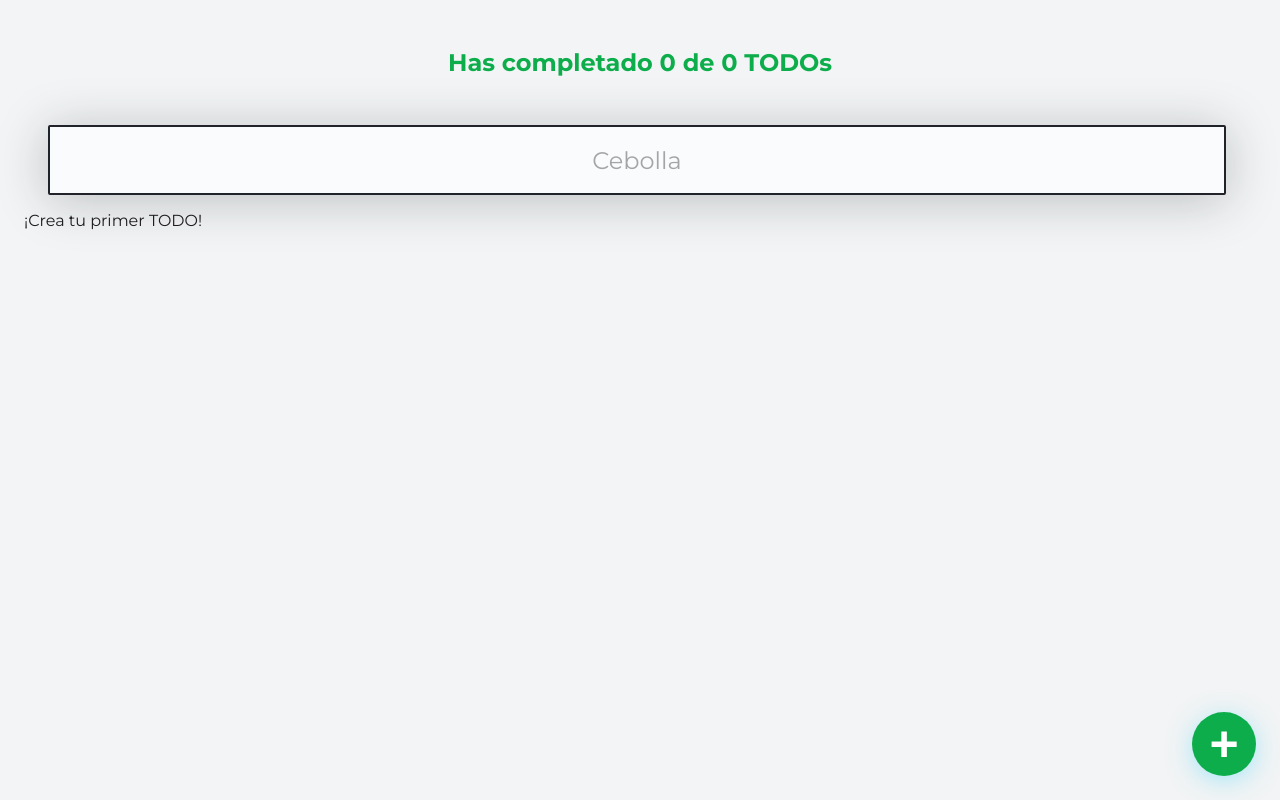
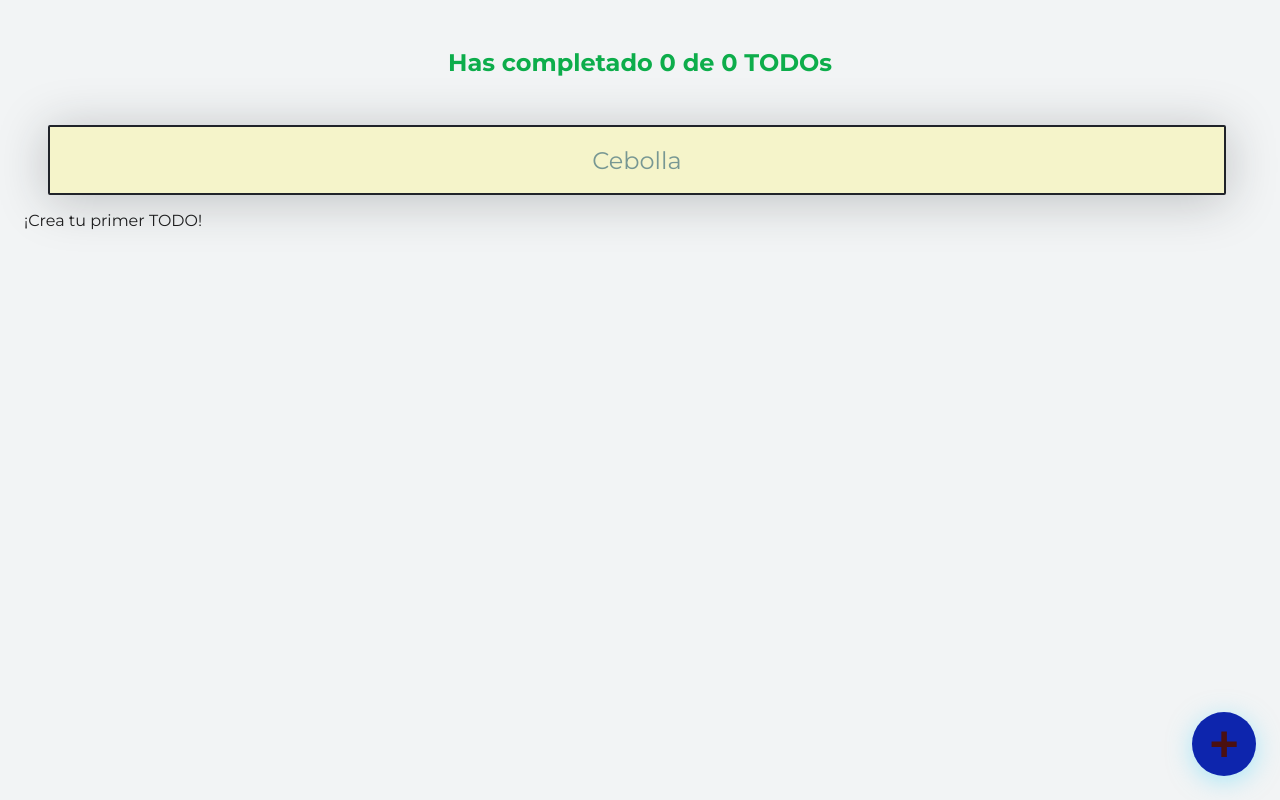
Before and after one commit to marialbert/test-react3, a React app: page / in a window 1280 px wide. Built offline with nearby package versions, Linux system fonts and the light colour scheme.

Commit message:
cambio color

```diff
--- a/src/CreateTodoButton/CreateTodoButton.css
+++ b/src/CreateTodoButton/CreateTodoButton.css
@@ -1,5 +1,5 @@
 .CreateTodoButton {
-  background-color: #0dad4b;
+  background-color: #0d25ad;
   box-shadow: 0px 5px 25px rgba(97, 218, 250, 0.5);
   border: none;
   border-radius: 50%;
@@ -9,7 +9,7 @@
   bottom: 24px;
   right: 24px;
   font-weight: bold;
-  color: #ffffff;
+  color: #4b1010;
   display: flex;
   justify-content: center;
   align-items: center;
--- a/src/TodoSearch/TodoSearch.css
+++ b/src/TodoSearch/TodoSearch.css
@@ -1,5 +1,5 @@
 .TodoSearch {
-  background: #F9FBFC;
+  background: #f5f4ca;
   border-radius: 2px;
   border: 2px solid #202329;
   margin: 0 24px;
@@ -14,7 +14,7 @@
 }
 
 .TodoSearch::placeholder {
-  color: #A5A5A5;
+  color: #779793;
   font-family: 'Montserrat';
   font-weight: 400;
 }
```
Also changed, not shown: tests/test.js (+2 -2 lines).
